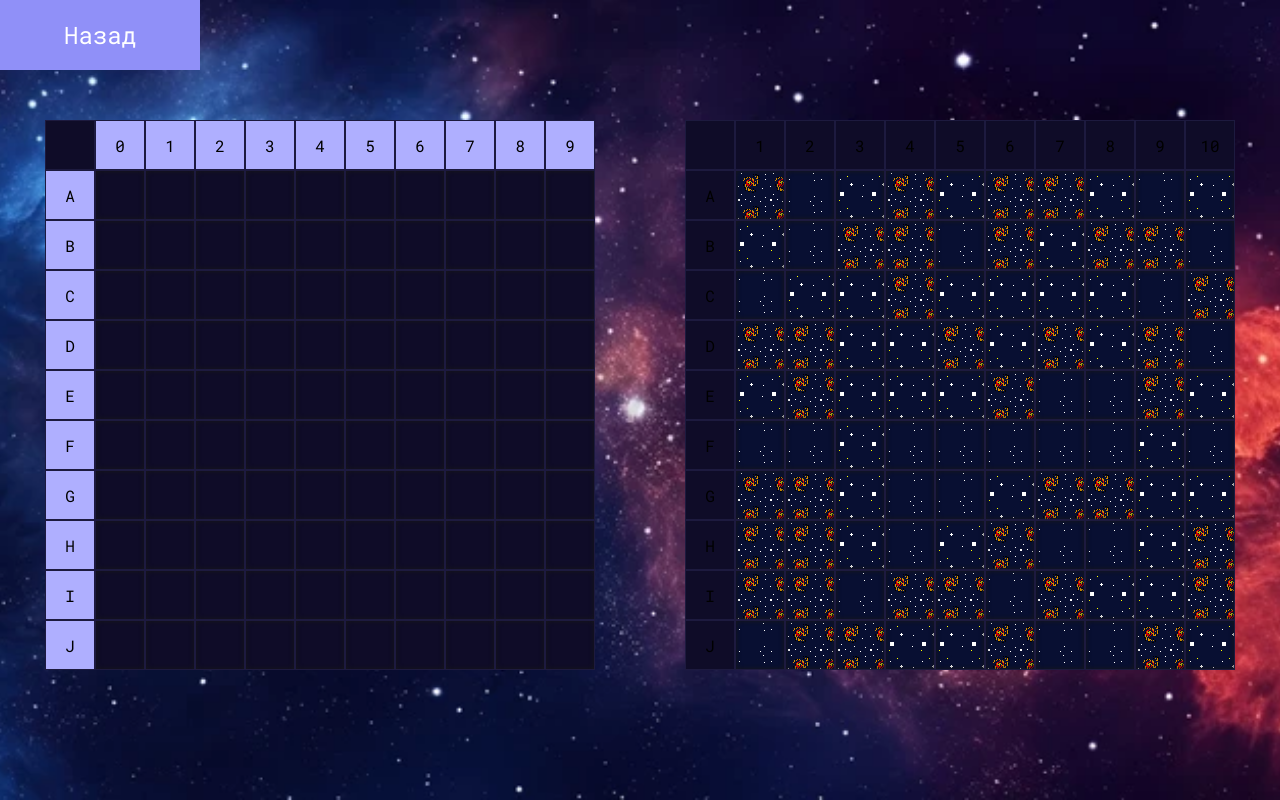
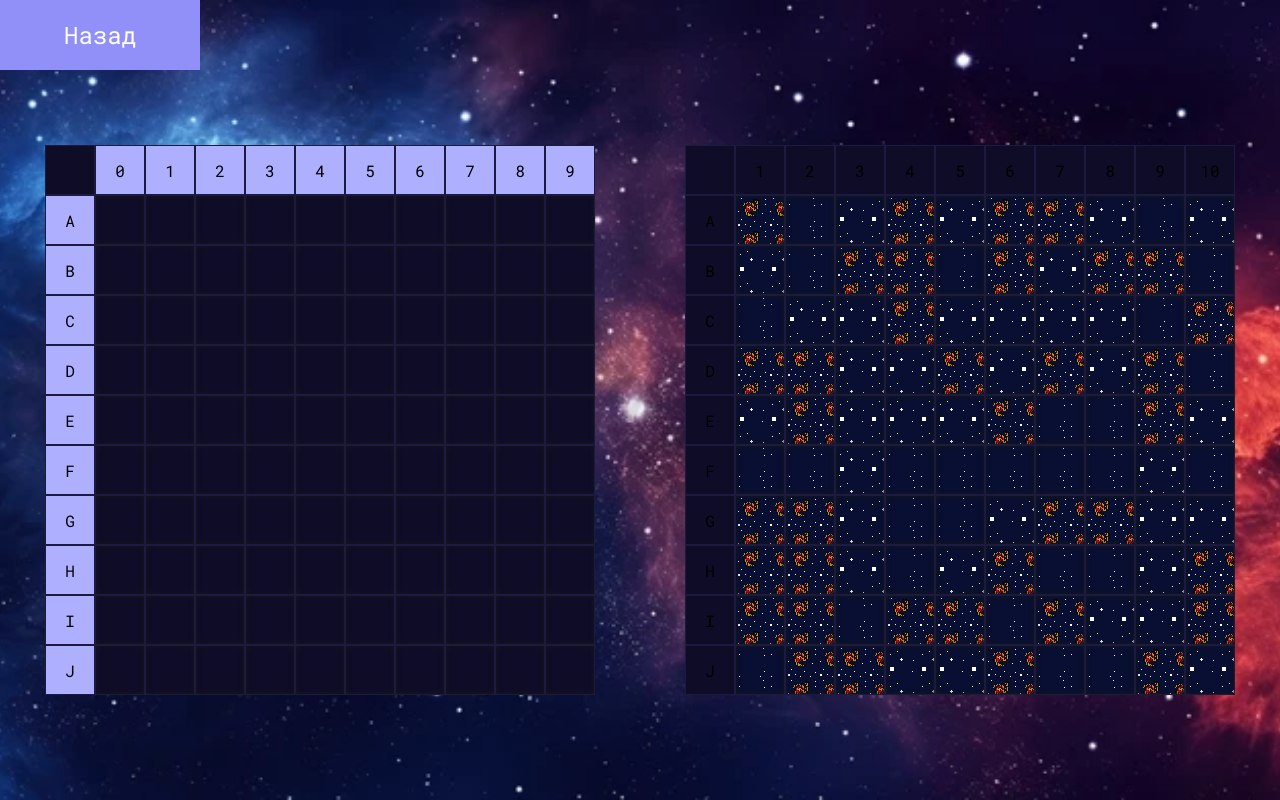
Before and after one commit to AG0n1/SeaBattle, a React (Create React App) app: page /play in a window 1280 px wide. Built offline with nearby package versions, Linux system fonts and the light colour scheme; the HTML template or start-up script is replaced by a standard one; a web font is replaced by a local one.

Commit message:
change margin

```diff
--- a/src/App.css
+++ b/src/App.css
@@ -129,6 +129,7 @@ html {
   align-items: center;
   justify-content: space-around;
   height: 80vh;
+  margin-top: 100px;
 }
 
 .copiedText {
@@ -170,7 +171,6 @@ html {
   display: flex;
   flex-wrap: wrap;
   justify-content: center;
-  margin-top: 150px;
 }
 
 .back {
```
